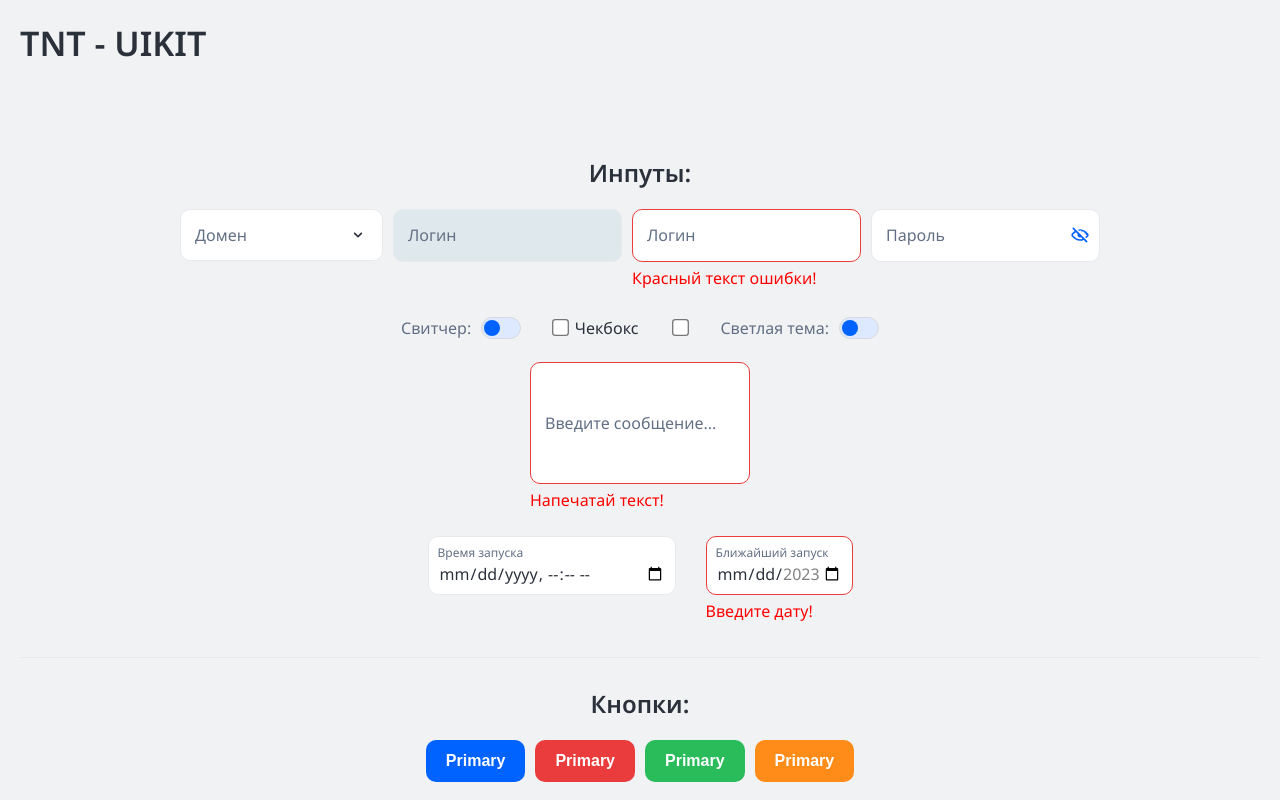
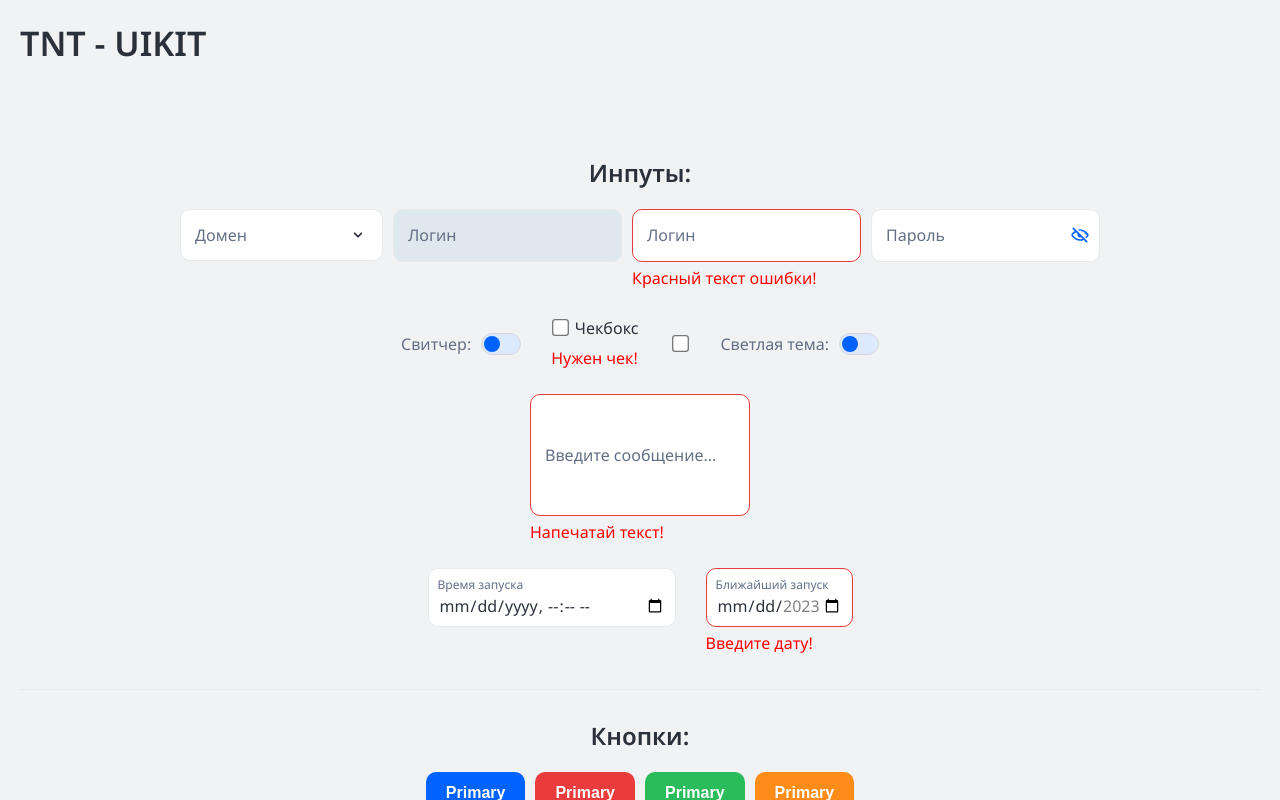
Before and after one commit to valery-lavrik/tnt-uikit-reactjs, a React (Create React App) app: page / in a window 1280 px wide. Shown: the top 800 px of the page. Built offline with nearby package versions, Linux system fonts and the light colour scheme.

Commit message:
Added checkbox invalid prop

```diff
--- a/src/Example/index.tsx
+++ b/src/Example/index.tsx
@@ -64,10 +64,9 @@ const Example = () => {
 
     const defaultDateTime = () => {
         const date = new Date();
-        date.setDate(date.getDate());
         return dateFormatter(date, true);
     };
-    const [dateTime, setDateTime] = useState<string | number | undefined>(defaultDateTime);
+    const [dateTime, setDateTime] = useState<string | number | undefined>(defaultDateTime());
 
     const minDate = () => {
         const date = new Date();
@@ -122,7 +121,7 @@ const Example = () => {
             </div>
             <div className="test__row" style={{ gap: '3rem' }}>
                 <Switcher label="Свитчер" checked={checked} onChange={onSwitchChange} />
-                <Checkbox label="Чекбокс" checked={checkbox} onChange={onCheckboxChange} />
+                <Checkbox invalid={!checkbox && 'Нужен чек!'} label="Чекбокс" checked={checkbox} onChange={onCheckboxChange} />
                 <Checkbox checked={checkbox2} onChange={onCheckboxChange2} />
                 <ThemeSwitch />
             </div>
--- a/src/components/Checkbox/index.scss
+++ b/src/components/Checkbox/index.scss
@@ -1,15 +1,28 @@
 @import '../../scss/variables.scss';
 
-.sidebar-checkbox {
+.checkbox {
     display: flex;
     align-items: center;
     gap: 0.75rem;
     margin: 0.3rem;
     cursor: pointer;
 
+    &__container {
+        display: flex;
+        flex-direction: column;
+        justify-content: center;
+    }
+
     input[type='checkbox'] {
         transform: scale(130%);
         accent-color: var(--primary-default);
         cursor: pointer;
     }
+
+    &__invalid {
+        &__message {
+            margin: 0.5rem 0;
+            color: red;
+        }
+    }
 }
--- a/src/components/Checkbox/index.tsx
+++ b/src/components/Checkbox/index.tsx
@@ -1,5 +1,5 @@
-import React from "react";
-import "./index.scss";
+import React from 'react';
+import './index.scss';
 
 interface Props {
     checked: boolean;
@@ -7,28 +7,23 @@ interface Props {
     label?: string;
     id?: string;
     style?: React.CSSProperties;
+    invalid?: boolean | string;
     readOnly?: boolean;
 }
 
-const Checkbox = ({
-    checked,
-    onChange,
-    label,
-    id,
-    style = {},
-    readOnly = false,
-}: Props) => {
+const Checkbox = ({ checked, onChange, label, id, style = {}, invalid = false, readOnly = false }: Props) => {
     return (
-        <label className="sidebar-checkbox" style={style}>
-            <input
-                id={id}
-                checked={checked}
-                onChange={onChange}
-                type="checkbox"
-                readOnly={readOnly}
-            />
-            {label && <span>{label}</span>}
-        </label>
+        <div className="checkbox__container">
+            <label className="checkbox" style={style}>
+                <input className="checkbox__element" id={id} checked={checked} onChange={onChange} type="checkbox" readOnly={readOnly} />
+                {label && <span>{label}</span>}
+            </label>
+            {invalid && typeof invalid === 'string' && (
+                <div className="checkbox__invalid__message">
+                    <p>{invalid}</p>
+                </div>
+            )}
+        </div>
     );
 };
 
--- a/src/components/Input/index.tsx
+++ b/src/components/Input/index.tsx
@@ -23,31 +23,17 @@ const Input = ({ label, id, name, value, onChange, invalid = false, type = 'text
     return (
         <div className="input__container">
             <div className="input">
-                {type === 'password' ? (
                 <input
                     className={`input__element ${invalid ? 'input__invalid' : ''}`}
                     value={value}
                     onChange={onChange}
                     id={id}
                     name={name}
-                        type={showPassword ? 'text' : 'password'}
+                    type={!showPassword ? type : 'text'}
                     style={style}
                     placeholder=" "
                     readOnly={readOnly}
                 />
-                ) : (
-                    <input
-                        className={`input__element ${invalid ? 'input__invalid' : ''}`}
-                        value={value}
-                        onChange={onChange}
-                        id={id}
-                        name={name}
-                        type="text"
-                        style={style}
-                        placeholder=" "
-                        readOnly={readOnly}
-                    />
-                )}
                 <label className="input__label">{label}</label>
                 {type === 'password' &&
                     (showPassword ? <ShowIcon className="input__svg" onClick={onClick} /> : <HideIcon className="input__svg" onClick={onClick} />)}
```
Lines whose indentation alone changed are shown as unchanged.
